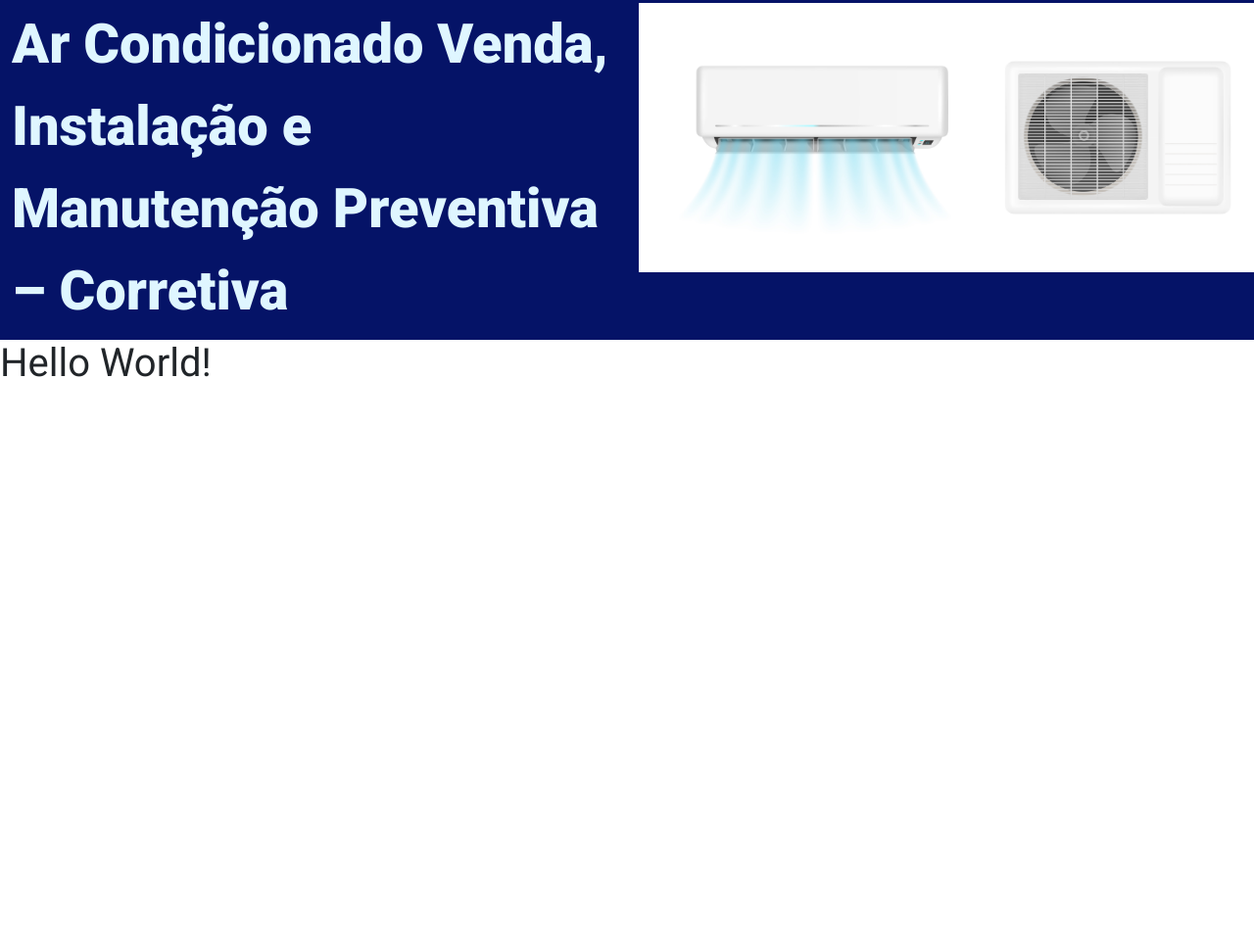
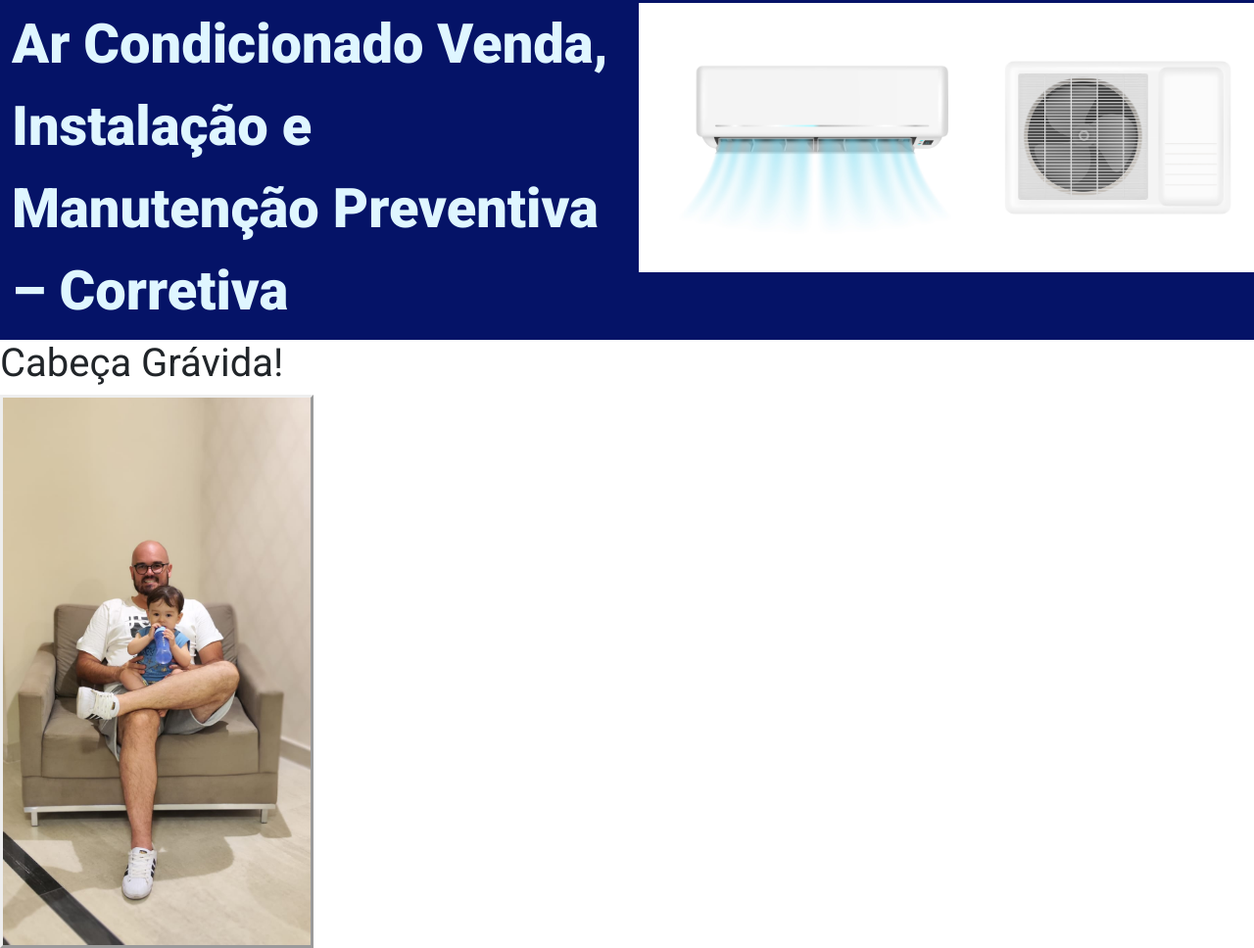
Before and after one commit to zani19/climateng, a plain HTML site: page index.html in a window 1280 px wide. Shown: the part 159-1127 px from the top of the page at 98% size. Before the commit the page ends 800 px from the top, so only its background shows below. Drawn offline with nearby package versions, Linux system fonts and the light colour scheme.

Commit message:
Testando imagens Braulio

```diff
--- a/css/style.css
+++ b/css/style.css
@@ -65,3 +65,9 @@ h1 {}
 .title-img {
     width: 40rem;
 }
+
+.cabeca{
+    width: 20rem;
+    text-align: center;
+    border-style: outset;
+}
--- a/index.html
+++ b/index.html
@@ -85,7 +85,8 @@
     </section>
 
     <section id="white-section">
-        <h1>Hello World!</h1>
+        <h1>Cabeça Grávida!</h1>
+        <img class="cabeca" src="./img/cabeca.jpg" alt="">
     </section>
 
     <section id="colored-section">
```
Also changed, not shown: img/cabeca.jpg (added).
